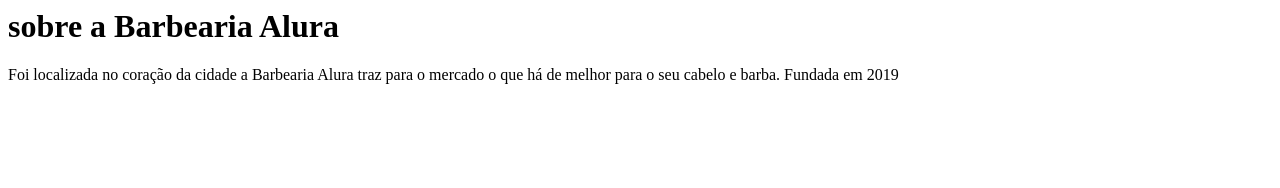
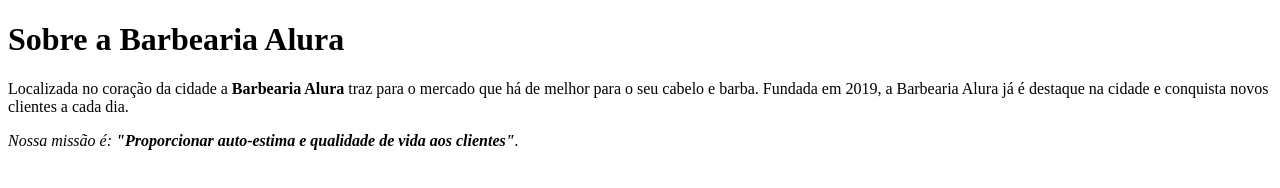
Before and after one commit to natalyistrisoski/N-taly, a plain HTML site: page index.html in a window 1280 px wide. Drawn offline with Linux system fonts and the light colour scheme.

Commit message:
Add files via upload

```diff
--- a/index.html
+++ b/index.html
@@ -1,3 +1,14 @@
-<h1>sobre a Barbearia Alura</h1>
-<p>Foi localizada no coração da cidade a Barbearia Alura traz para o mercado o que há de melhor para o seu cabelo e barba. Fundada em 2019
-</p>
+<!DOCTYPE html>
+<html lang="pt-br">
+    <head>
+        <meta charset="UTF-8">
+        <title>Barbearia Alura</title>
+    </head>
+    <body>
+         <h1>Sobre a Barbearia Alura</h1>
+
+         <p>Localizada no coração da cidade a <strong>Barbearia Alura</strong> traz para o mercado que há de melhor para o seu cabelo e barba. Fundada em 2019, a Barbearia Alura já é destaque na cidade e conquista novos clientes a cada dia.</p>
+
+         <p><em>Nossa missão é: <strong>"Proporcionar auto-estima e qualidade de vida aos clientes"</strong>.</em></p>
+
+         <p</em></p>
```
